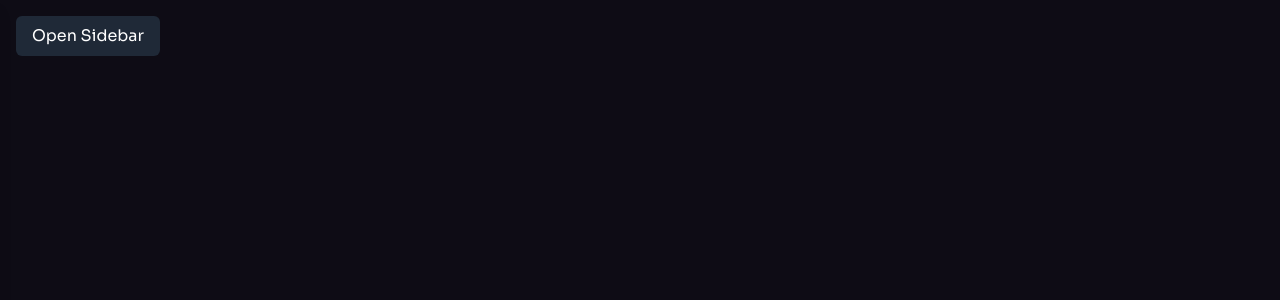
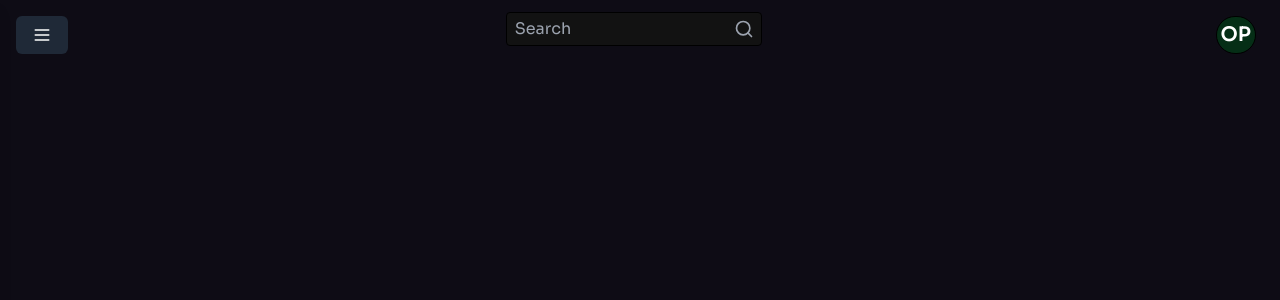
Before and after one commit to oyenolaphilipinc/brainwave, a React (Vite) app: page /dashboard in a window 1280 px wide. Shown: the top 300 px of the page. Built offline with nearby package versions, Linux system fonts and the light colour scheme.

Commit message:
building the dashboard

```diff
--- a/src/components/dashboard/Home.jsx
+++ b/src/components/dashboard/Home.jsx
@@ -2,6 +2,7 @@
 
 import React, { useState } from 'react';
 import Sidebar from './Sidebar';
+import { Menu, Search } from "lucide-react";
 
 const DashboardHome = () => {
   const [isOpen, setIsOpen] = useState(false);
@@ -15,7 +16,24 @@ const DashboardHome = () => {
       <Sidebar isOpen={isOpen} toggle={toggleSidebar} />
       <div className="flex-grow">
         {/* Your main content here */}
-        <button className="mt-4 ml-4 px-4 py-2 bg-gray-800 text-white rounded-md" onClick={toggleSidebar}>Open Sidebar</button>
+        <div className="flex justify-between">
+        <button className="mt-4 ml-4 px-4 py-2 bg-gray-800 text-white rounded-md" onClick={toggleSidebar}><Menu className="h-5 w-5" /></button>
+        <div className="text-white mr-4 mt-3 hidden md:flex">
+          <form>
+          <div className="relative">
+            <input
+              type="text"
+              placeholder="Search"
+              className="pl-2 pr-3 rounded outline-none py-1 w-64 border border-black focus:border-blue-500"
+            />
+            <div className="absolute inset-y-0 right-0 flex items-center pl-3 pointer-events-none">
+              <Search className="h-5 w-5 text-gray-400 mr-2" />
+            </div>
+        </div>
+          </form>
+        </div>
+        <div className="mt-4 mr-6 text-xl font-bold border px-1 py-1 rounded-full bg-green-950 border-black cursor-pointer">OP</div>
+        </div>
       </div>
     </div>
   );
```
